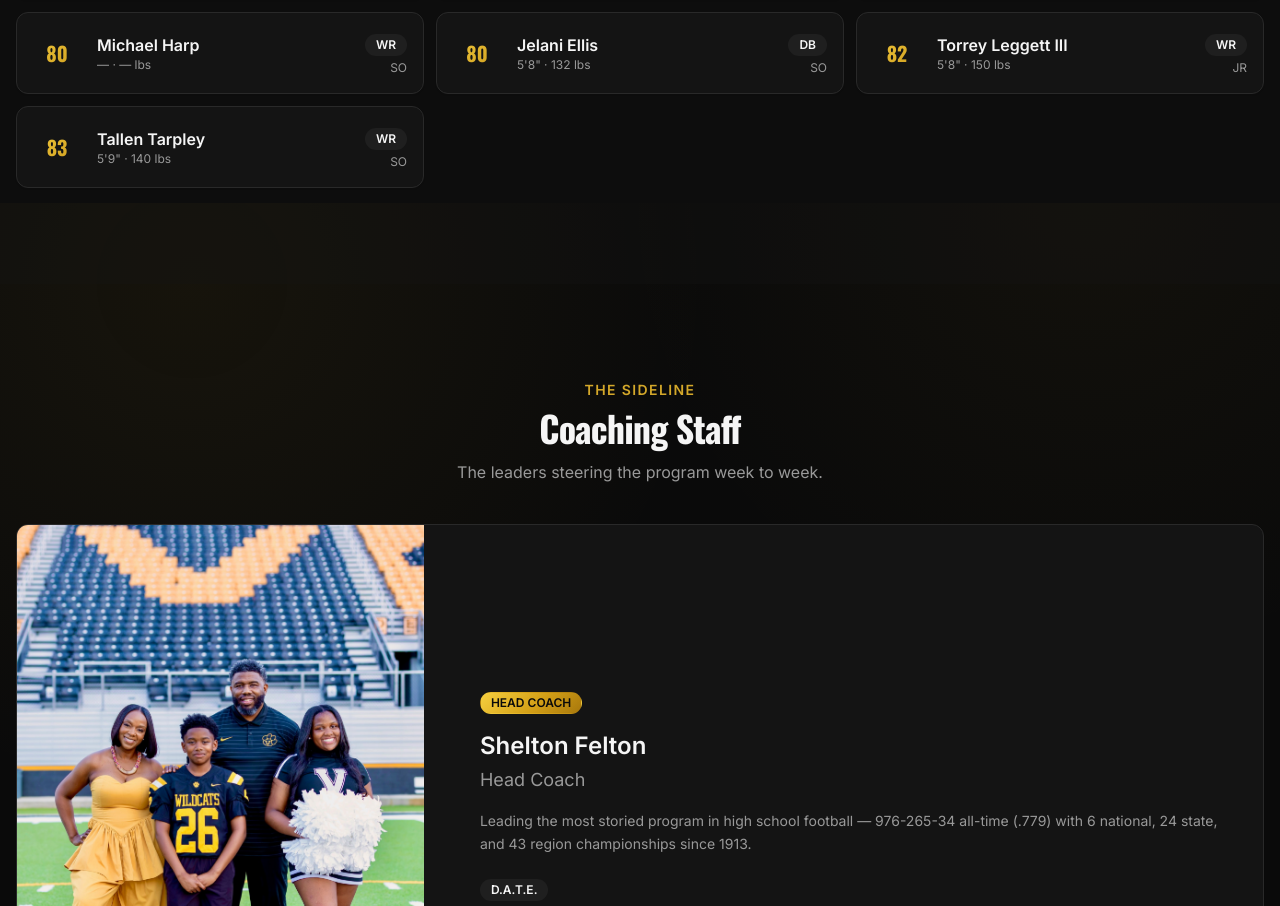
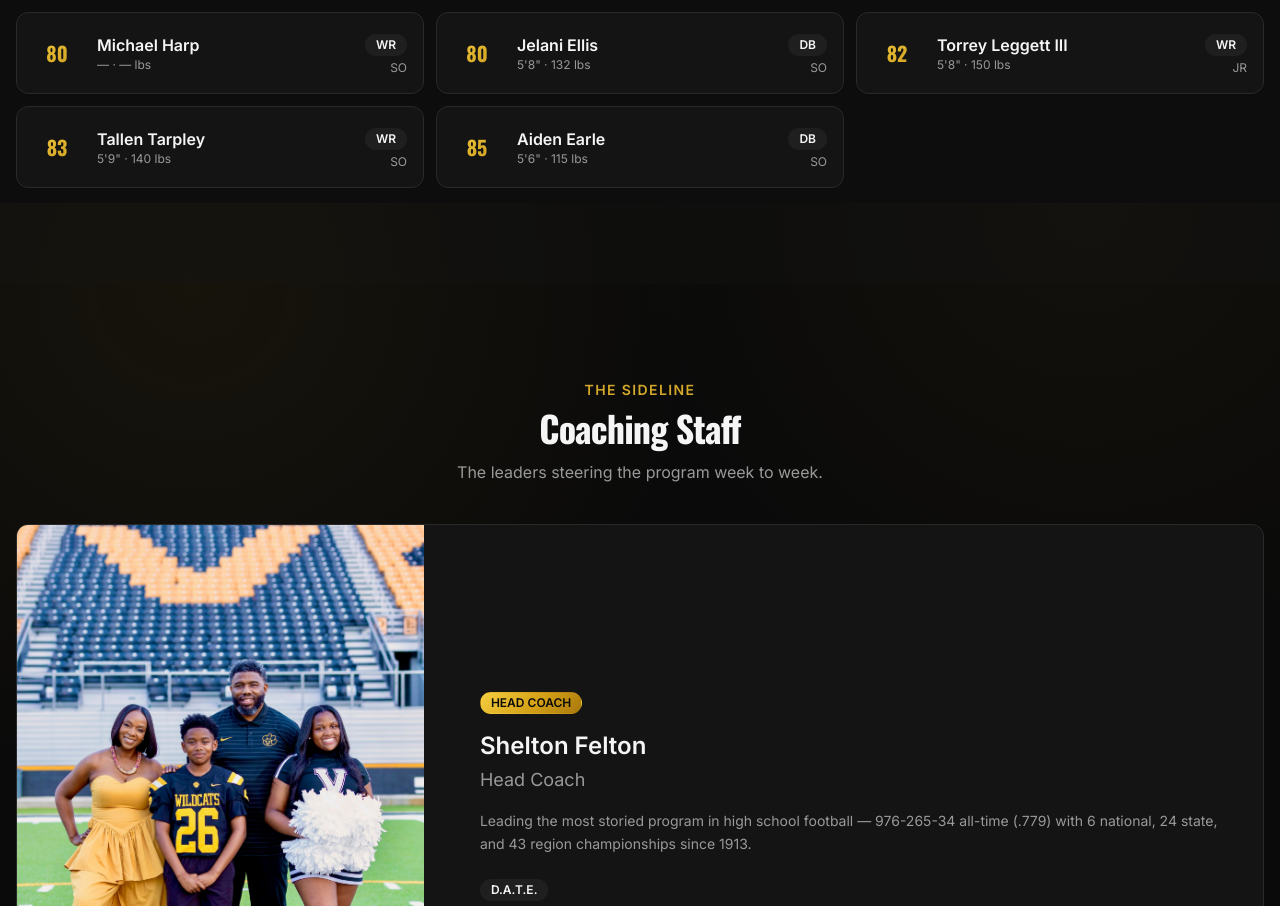
Before and after one commit to calebbsides/vhs-wildcats, a React (Vite) app: page / in a window 1280 px wide. Shown: the part 10997-11903 px from the top of the page. Built offline with nearby package versions, Linux system fonts and the light colour scheme.

Commit message:
Update content.ts

```diff
--- a/src/data/content.ts
+++ b/src/data/content.ts
@@ -318,7 +318,7 @@ export const content = {
      { number: 80, name: "Jelani Ellis", position: "DB", grade: "SO", heightIn: 68, weightLb: 132 },
      { number: 82, name: "Torrey Leggett III", position: "WR", grade: "JR", heightIn: 68, weightLb: 150 },
      { number: 83, name: "Tallen Tarpley", position: "WR", grade: "SO", heightIn: 69, weightLb: 140 },
-   //  { number: 85, name: "Aiden Earle", position: "DB", grade: "SO", heightIn: 66, weightLb: 115 },
+     { number: 85, name: "Aiden Earle", position: "DB", grade: "SO", heightIn: 66, weightLb: 115 },
    //  { number: 87, name: "Kei'mon McGhee", position: "WR", grade: "SO", heightIn: 68, weightLb: 160 },
    //  { number: 88, name: "Bryson Johnson", position: "K", grade: "JR", heightIn: 69, weightLb: 175 },
    //  { number: 89, name: "Montanez Arnold", position: "WR", grade: "SO", heightIn: 67, weightLb: 130 },
```
